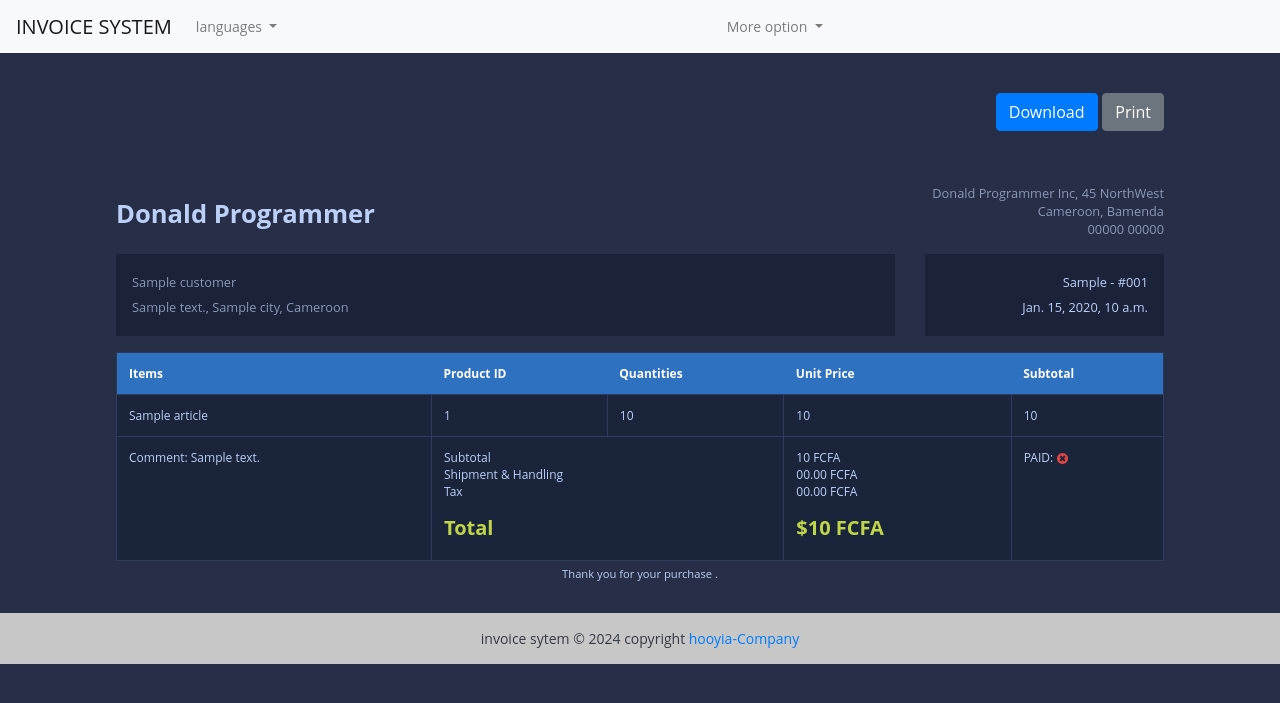
After one commit to sikatinancy/invoicenancy, a Django app: template templates/invoices.html in a window 1280 px wide. The commit adds this page. Shown: the top 703 px of the page. Run offline with Django 3.2, Linux system fonts and the light colour scheme; the template is opened without the code that fills it: most values are stand-ins (such as "Sample title", 1, 10 or a date in 2020).

Commit message:
reparation du add a new customer et add-invoices

```diff
--- a/facture/admin.py
+++ b/facture/admin.py
@@ -6,7 +6,7 @@ class CustomerAdmin(admin.ModelAdmin):
     search_fields = ('name', 'email')  # Ajout d'une fonctionnalité de recherche
 
 class InvoiceAdmin(admin.ModelAdmin):
-    list_display = ('customer', 'saved_by', 'invoice_date_time', 'total', 'last_updated_date', 'paid')  # Affichage des champs
+    list_display = ('customer', 'save_by', 'invoice_date_time', 'total', 'last_updated_date', 'paid')  # Affichage des champs
     list_filter = ('paid', 'invoice_date_time')  # Ajout de filtres pour faciliter la recherche
 
 class ArticleAdmin(admin.ModelAdmin):
--- a/facture/models.py
+++ b/facture/models.py
@@ -12,12 +12,11 @@ class Customer(models.Model):
     phone = models.CharField(max_length=15)  # Ajusté pour un format de numéro de téléphone
     address = models.CharField(max_length=255)  # Augmenté pour permettre des adresses plus longues
     sex = models.CharField(max_length=1, choices=SEX_TYPES)
-
     age = models.CharField(max_length=10)  # Modifié pour être un CharField
     city = models.CharField(max_length=100)  # Augmenté pour des noms de ville plus longs
     zip_code = models.CharField(max_length=20)  # Ajusté pour différents formats de codes postaux
     created_date = models.DateTimeField(auto_now_add=True)
-    saved_by = models.ForeignKey(User, on_delete=models.SET_NULL, null=True)
+    save_by = models.ForeignKey(User, on_delete=models.SET_NULL, null=True)
 
     class Meta:
         verbose_name = "Client"
@@ -34,7 +33,7 @@ class Invoice(models.Model):
     )
 
     customer = models.ForeignKey(Customer, on_delete=models.PROTECT)
-    saved_by = models.ForeignKey(User, on_delete=models.SET_NULL, null=True)
+    save_by = models.ForeignKey(User, on_delete=models.SET_NULL, null=True)
     invoice_date_time = models.DateTimeField(auto_now_add=True)
     total = models.DecimalField(max_digits=10, decimal_places=2)  # Utilisation de Decimal pour une gestion précise
     last_updated_date = models.DateTimeField(null=True, blank=True)
--- /dev/null
+++ b/templates/invoices.html
@@ -0,0 +1,174 @@
+{% extends "base.html" %}
+
+{% load static %}
+
+{% block content %}
+
+<div class="container">
+    <div class="row gutters">
+    	<div class="col-xl-12 col-lg-12 col-md-12 col-sm-12 col-12">
+    		<div class="card">
+    			<div class="card-body p-0">
+    				<div class="invoice-container">
+    					<div class="invoice-header">
+
+    						<!-- Row start -->
+    						<div class="row gutters">
+    							<div class="col-xl-12 col-lg-12 col-md-12 col-sm-12">
+    								<div class="custom-actions-btns mb-5">
+    									<a href="" class="btn btn-primary">
+    										<i class="icon-download"></i> Download
+    									</a>
+    									<a href="#" class="btn btn-secondary">
+    										<i class="icon-printer"></i> Print
+    									</a>
+    								</div>
+    							</div>
+    						</div>
+    						<!-- Row end -->
+
+    						<!-- Row start -->
+    						<div class="row gutters">
+    							<div class="col-xl-6 col-lg-6 col-md-6 col-sm-6">
+    								<a href="donaldprogrammeur.com" class="invoice-logo">
+    									Donald Programmer
+    								</a>
+    							</div>
+    							<div class="col-lg-6 col-md-6 col-sm-6">
+    								<address class="text-right">
+    									Donald Programmer Inc, 45 NorthWest<br>
+    									Cameroon, Bamenda<br>
+    									00000 00000
+    								</address>
+    							</div>
+    						</div>
+    						<!-- Row end -->
+
+    						<!-- Row start -->
+    						<div class="row gutters">
+    							<div class="col-xl-9 col-lg-9 col-md-12 col-sm-12 col-12">
+    								<div class="invoice-details">
+    									<address>
+    										{{obj.customer.name}}<br>
+    										{{obj.customer.address}}, {{obj.customer.city}}, Cameroon
+    									</address>
+    								</div>
+    							</div>
+    							<div class="col-xl-3 col-lg-3 col-md-12 col-sm-12 col-12">
+    								<div class="invoice-details">
+    									<div class="invoice-num">
+    										<div>{{obj.get_invoice_type_display}} - #00{{obj.id}}</div>
+    										<div>{{obj.invoice_date_time}}</div>
+    									</div>
+    								</div>
+    							</div>
+    						</div>
+    						<!-- Row end -->
+
+    					</div>
+
+    					<div class="invoice-body">
+
+    						<!-- Row start -->
+    						<div class="row gutters">
+    							<div class="col-lg-12 col-md-12 col-sm-12">
+    								<div class="table-responsive">
+    									<table class="table custom-table m-0">
+    										<thead>
+    											<tr>
+    												<th>Items</th>
+													<th>Product ID</th>
+													<th>Quantities</th>
+													<th>Unit Price</th>
+													<th>Subtotal</th>
+    											</tr>
+    										</thead>
+    										<tbody>
+                                              {% for article in articles %}
+
+    											<tr>
+
+
+
+                                                    <td>
+    													{{ article.name }}
+
+    												</td>
+
+													<td>
+    													{{ article.id }}
+
+    												</td>
+
+													<td>
+    													{{ article.quantity }}
+
+    												</td>
+
+													<td>
+    													{{ article.unit_price }}
+
+    												</td>
+
+													<td>
+    													{{ article.get_total }}
+
+    												</td>
+
+
+
+    											</tr>
+                                               {% endfor %}
+
+
+    											<tr>
+    												<td>Comment: {{obj.comments}}</td>
+    												<td colspan="2">
+														<p>
+															Subtotal<br>
+															Shipment &amp; Handling<br>
+															Tax<br>
+														</p>
+    													<h5 class="text-success"><strong>Total</strong></h5>
+    												</td>
+    												<td>
+    													<p>
+    														{{obj.get_total}} FCFA<br>
+    														00.00 FCFA<br>
+    														00.00 FCFA<br>
+    													</p>
+    													<h5 class="text-success"><strong>${{obj.get_total}} FCFA</strong></h5>
+    												</td>
+                                                    <td>
+                                                            PAID:
+
+                                                        {% if obj.paid  %}
+
+                                                           <img class="icon" src="{% static 'images/icon-yes.svg' %}" alt="True">
+                                                        {% else %}
+                                                            <img class="icon" src="{% static 'images/icon-no.svg' %}" alt="False">
+
+                                                        {% endif %}
+                                                    </td>
+    											</tr>
+    										</tbody>
+    									</table>
+    								</div>
+    							</div>
+    						</div>
+    						<!-- Row end -->
+
+    					</div>
+
+    					<div class="invoice-footer">
+    						Thank you for your purchase .
+    					</div>
+
+    				</div>
+    			</div>
+    		</div>
+    	</div>
+    </div>
+</div>
+
+{% endblock content %}
```
Also changed, not shown: facture/urls.py (+5 -2 lines), facture/views.py (+152 -89 lines), templates/index.html (+2 -20 lines), facture/migrations/0006_rename_saved_by_customer_save_by_and_more.py (added).
